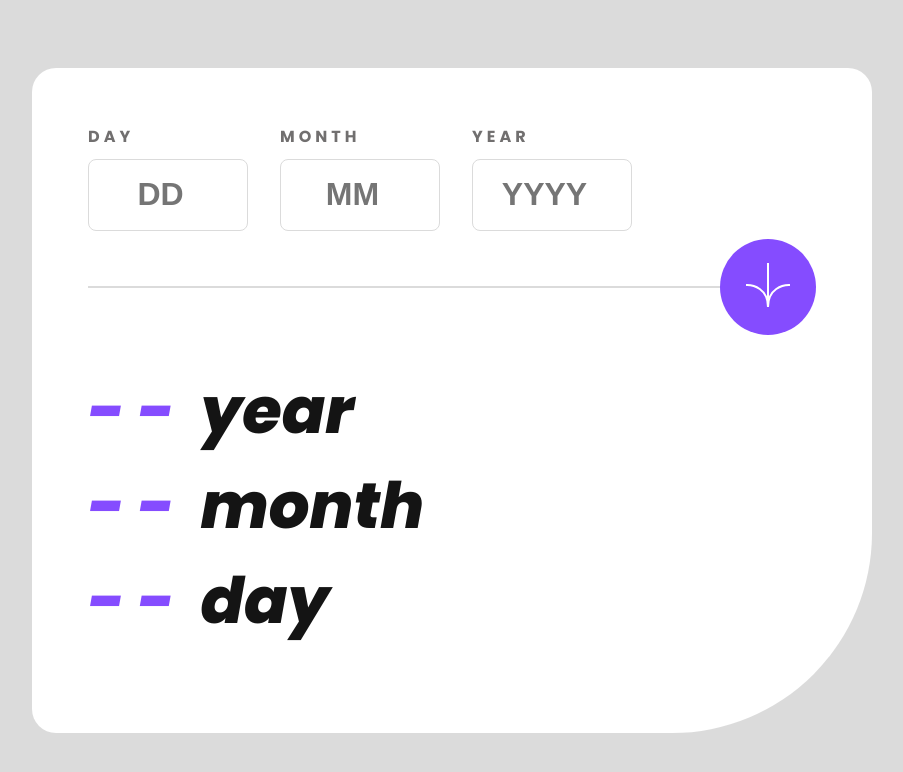
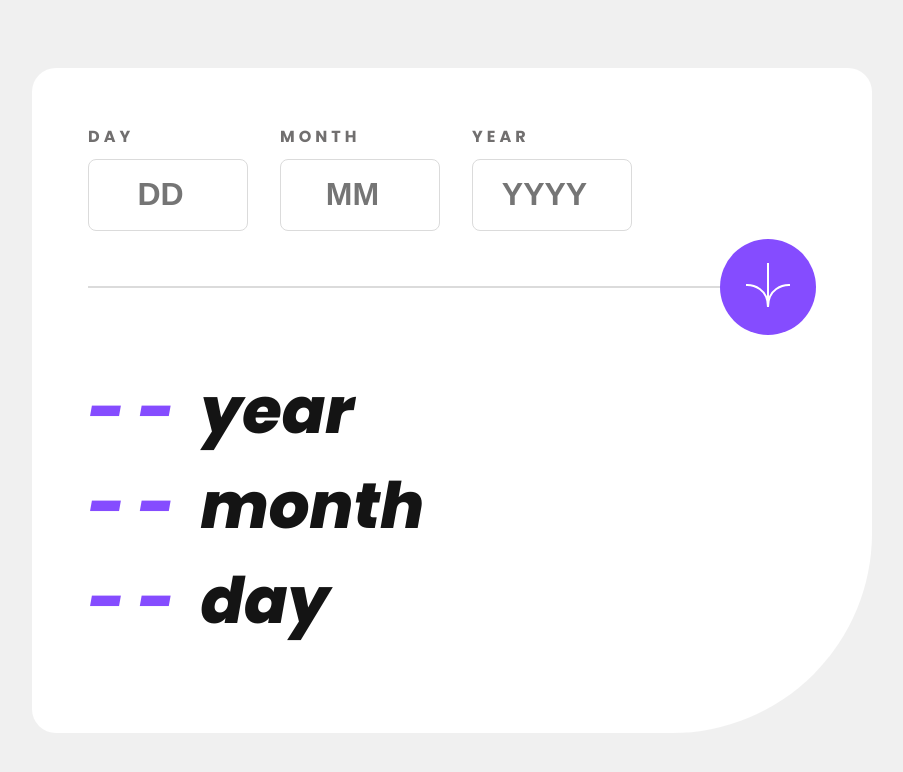
Before and after one commit to Alez05/age-calculator-app, a React (Vite) app: page / in a window 1280 px wide. Shown: the top 772 px of the page, without its empty margins (188-1091 px from the left). Built offline with nearby package versions, Linux system fonts and the light colour scheme.

Commit message:
update color

```diff
--- a/src/index.css
+++ b/src/index.css
@@ -11,7 +11,7 @@ html {
 
 
 body{
-background-color: var(--Light-grey);
+background-color: var(--Off-white);
 display: flex;
 justify-content: center;
 align-items: center;
```
